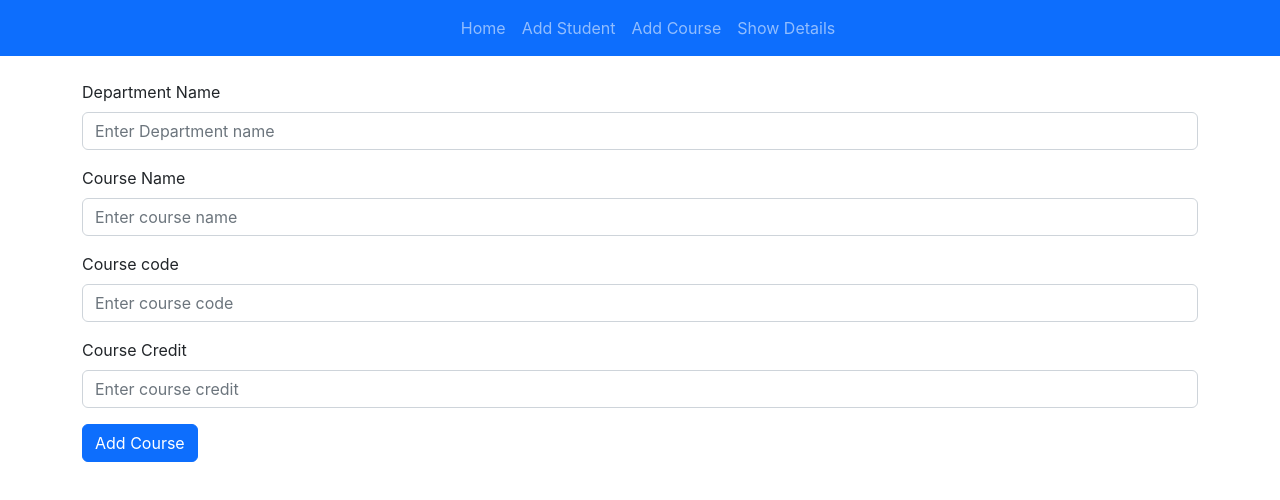
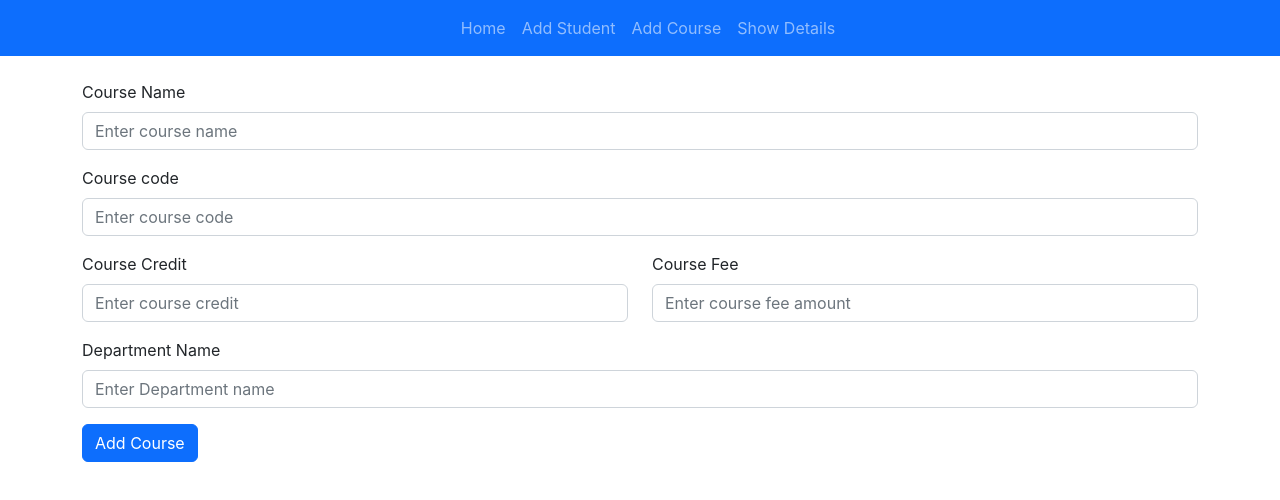
Before and after one commit to joy-mohajon/Management-system-reactJS-springBoot-clientside, a React (Create React App) app: page /addcourse in a window 1280 px wide. Shown: the top 500 px of the page. Built offline with nearby package versions, Linux system fonts and the light colour scheme.

Commit message:
api integration at addCourse component

```diff
--- a/package.json
+++ b/package.json
@@ -9,6 +9,7 @@
     "@testing-library/jest-dom": "^5.16.5",
     "@testing-library/react": "^13.4.0",
     "@testing-library/user-event": "^13.5.0",
+    "axios": "^1.3.4",
     "bootstrap": "^5.2.3",
     "react": "^18.2.0",
     "react-bootstrap": "^2.7.2",
--- a/src/App.js
+++ b/src/App.js
@@ -10,8 +10,8 @@ function App() {
       <Routes>
         <Route path="/" element={<Layout />}>
           <Route index element={<Home />} />
-          <Route path="addstudent" element={<AddStudent />} />
-          <Route path="addcourse" element={<AddCourse />} />
+          <Route path="addstudent/" element={<AddStudent />} />
+          <Route path="addcourse/" element={<AddCourse />} />
         </Route>
       </Routes>
     </Router>
--- a/src/Component/AddCourse.jsx
+++ b/src/Component/AddCourse.jsx
@@ -1,29 +1,34 @@
+import axios from "axios";
 import React, { useState } from "react";
-import { Button, Col, Form } from "react-bootstrap";
+import { Button, Col, Form, Row } from "react-bootstrap";
 
 const AddCourse = () => {
   const [dptName, setDptName] = useState("");
   const [courseName, setCourseName] = useState("");
   const [courseCode, setCourseCode] = useState("");
   const [courseCredit, setCourseCredit] = useState("");
+  const [courseFee, setCourseFee] = useState("");
 
   const submitHandler = (e) => {
     e.preventDefault();
-    console.log(courseName);
+    console.log("courseName:", courseName);
+    const data = {
+      c_name: courseName,
+      c_code: courseCode,
+      c_credit: courseCredit,
+      c_fee: courseFee,
+      department: dptName,
+    };
+    console.log("data:", data);
+    axios
+      .post("http://localhost:8081/api/addcourse/", data)
+      .then((res) => console.log(res))
+      .catch((err) => console.log(err));
   };
 
   return (
     <Form className="mt-4" onSubmit={submitHandler}>
-      <Form.Group as={Col} controlId="formGridEmail" className="mb-3">
-        <Form.Label>Department Name</Form.Label>
-        <Form.Control
-          type="text"
-          placeholder="Enter Department name"
-          value={dptName}
-          onChange={(e) => setDptName(e.target.value)}
-        />
-      </Form.Group>
-      <Form.Group as={Col} controlId="formGridEmail" className="mb-3">
+      <Form.Group as={Col} controlId="" className="mb-3">
         <Form.Label>Course Name</Form.Label>
         <Form.Control
           type="text"
@@ -32,7 +37,7 @@ const AddCourse = () => {
           onChange={(e) => setCourseName(e.target.value)}
         />
       </Form.Group>
-      <Form.Group as={Col} controlId="formGridEmail" className="mb-3">
+      <Form.Group as={Col} controlId="" className="mb-3">
         <Form.Label>Course code</Form.Label>
         <Form.Control
           type="text"
@@ -41,13 +46,33 @@ const AddCourse = () => {
           onChange={(e) => setCourseCode(e.target.value)}
         />
       </Form.Group>
-      <Form.Group as={Col} controlId="formGridEmail" className="mb-3">
-        <Form.Label>Course Credit</Form.Label>
+      <Row>
+        <Form.Group as={Col} controlId="" className="mb-3">
+          <Form.Label>Course Credit</Form.Label>
+          <Form.Control
+            type="text"
+            placeholder="Enter course credit"
+            value={courseCredit}
+            onChange={(e) => setCourseCredit(e.target.value)}
+          />
+        </Form.Group>
+        <Form.Group as={Col} controlId="" className="mb-3">
+          <Form.Label>Course Fee</Form.Label>
+          <Form.Control
+            type="text"
+            placeholder="Enter course fee amount"
+            value={courseFee}
+            onChange={(e) => setCourseFee(e.target.value)}
+          />
+        </Form.Group>
+      </Row>
+      <Form.Group as={Col} controlId="" className="mb-3">
+        <Form.Label>Department Name</Form.Label>
         <Form.Control
           type="text"
-          placeholder="Enter course credit"
-          value={courseCredit}
-          onChange={(e) => setCourseCredit(e.target.value)}
+          placeholder="Enter Department name"
+          value={dptName}
+          onChange={(e) => setDptName(e.target.value)}
         />
       </Form.Group>
 
--- a/src/Component/Layout.jsx
+++ b/src/Component/Layout.jsx
@@ -12,9 +12,9 @@ const Layout = () => {
           <Navbar.Brand href="#home"></Navbar.Brand>
           <Nav className="m-auto">
             <Nav.Link href="/">Home</Nav.Link>
-            <Nav.Link href="/addstudent">Add Student</Nav.Link>
-            <Nav.Link href="/addcourse">Add Course</Nav.Link>
-            <Nav.Link href="/ShowDetails">Show Details</Nav.Link>
+            <Nav.Link href="/addstudent/">Add Student</Nav.Link>
+            <Nav.Link href="/addcourse/">Add Course</Nav.Link>
+            <Nav.Link href="/ShowDetails/">Show Details</Nav.Link>
           </Nav>
         </Container>
       </Navbar>
```
Also changed, not shown: 1 other file (tests, documents, lock files or other folders).
